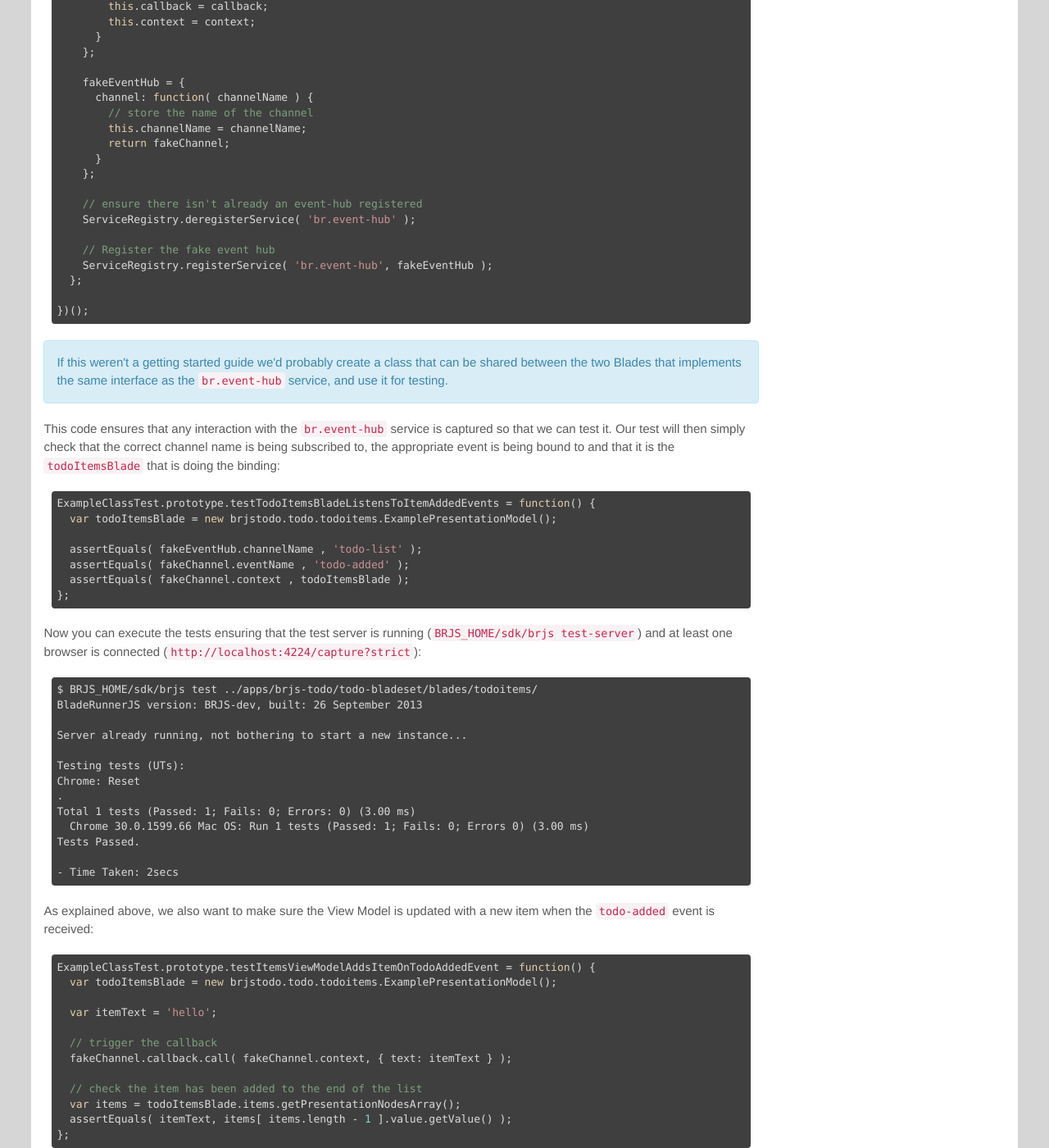
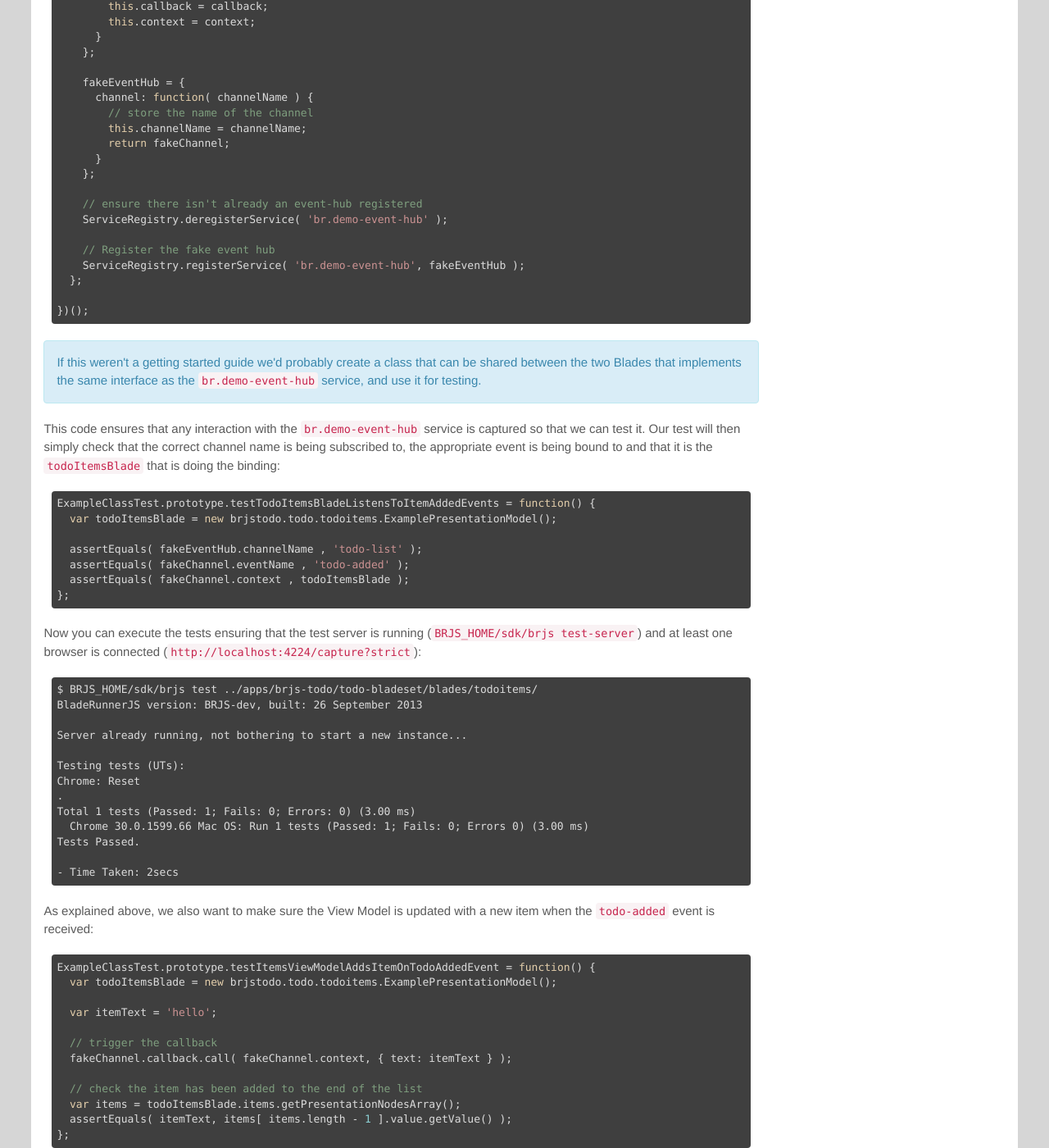
Before and after one commit to BladeRunnerJS/brjs-site, a Jekyll site: the page built from docs/use/getting_started.md, in a window 1280 px wide and 1400 px high, scrolled down 17460 px. Shown: the whole window at 82% size. Built offline with Jekyll 4.4.1, drawn with Linux system fonts in a browser that asks for light colours; Markdown is read by kramdown in place of the engine named in the settings; some of the changed text lies outside the part shown.

Commit message:
event-hub -> demo-event-hub Accidentally pushed this live earlier. Should only be made live when we next release

```diff
--- a/docs/use/getting_started.md
+++ b/docs/use/getting_started.md
@@ -368,7 +368,7 @@ Back in our `todoinput` Blade we can access the EventHub service using the [Serv
 
         this.todoText = new Field( '' );
         /*** new code ***/
-        this.eventHub = ServiceRegistry.getService( 'br.event-hub' );
+        this.eventHub = ServiceRegistry.getService( 'br.demo-event-hub' );
         /*** end of new code ***/
       };
       br.extend( ExamplePresentationModel, br.presenter.PresentationModel );
@@ -399,7 +399,7 @@ Now, in the `keyPressed` function we can trigger an event called `todo-added` on
         var Field = br.presenter.node.Field;
 
         this.todoText = new Field( '' );
-        this.eventHub = ServiceRegistry.getService( 'br.event-hub' );
+        this.eventHub = ServiceRegistry.getService( 'br.demo-event-hub' );
       };
       br.extend( ExamplePresentationModel, br.presenter.PresentationModel );
 
@@ -435,7 +435,7 @@ Ensure the BRJS server is running (`BRJS_HOME/sdk/brjs serve`) and open up the `
 
 #### Testing via a Unit Test
 
-Because we've introduced the concept and usage of the `ServiceRegistry` to our tests we should add a JSTestDriver `setUp` function to `todoinput/tests/test-unit/js-test-driver/tests/ExampleClassTest.js`. In this function we can create a `fakeEventHub` to capture any events that are triggered. We then deregister any existing services with the `br.event-hub` identifier and then register our fake event hub. The `fakeEventHub` variable has a scope so that it's accessible to the new test (the first test doesn't need to be updated):
+Because we've introduced the concept and usage of the `ServiceRegistry` to our tests we should add a JSTestDriver `setUp` function to `todoinput/tests/test-unit/js-test-driver/tests/ExampleClassTest.js`. In this function we can create a `fakeEventHub` to capture any events that are triggered. We then deregister any existing services with the `br.demo-event-hub` identifier and then register our fake event hub. The `fakeEventHub` variable has a scope so that it's accessible to the new test (the first test doesn't need to be updated):
 
     ;(function() {
 
@@ -466,10 +466,10 @@ Because we've introduced the concept and usage of the `ServiceRegistry` to our t
         };
 
         // ensure there isn't already an event-hub registered
-        ServiceRegistry.deregisterService( 'br.event-hub' );
+        ServiceRegistry.deregisterService( 'br.demo-event-hub' );
 
         // Register the fake event hub
-        ServiceRegistry.registerService( 'br.event-hub', fakeEventHub );
+        ServiceRegistry.registerService( 'br.demo-event-hub', fakeEventHub );
       };
       /*** end of new code ***/
 
@@ -539,7 +539,7 @@ First, get access to the ServiceRegistry and then register for the event on the
 
         /*** new code ***/
         // get the event hub
-        this.eventHub = ServiceRegistry.getService( 'br.event-hub' );
+        this.eventHub = ServiceRegistry.getService( 'br.demo-event-hub' );
 
         // register to recieve events
         this.eventHub.channel( 'todo-list' ).on( 'todo-added', this._todoAdded, this );
@@ -574,7 +574,7 @@ Now that the object is informed whenever a new Todo item is added, we can update
         this.items = new NodeList( [ new DisplayField( 'foo' ), new DisplayField( 'bar' ) ] );
 
         // get the event hub
-        this.eventHub = ServiceRegistry.getService( 'br.event-hub' );
+        this.eventHub = ServiceRegistry.getService( 'br.demo-event-hub' );
 
         // register to recieve events
         this.eventHub.channel( 'todo-list' ).on( 'todo-added', this._todoAdded, this );
@@ -608,7 +608,7 @@ Now that the object is informed whenever a new Todo item is added, we can update
 Open up the `todoitems` Workbench via `http://localhost:7070/brjs-todo/todo-bladeset/blades/todoitems/workbench/` ensuring the BRJS development web server is running (`BRJS_HOME/sdk/brjs serve`). Open up the JavaScript console and enter the following code:
 
     var sr = require( 'br/ServiceRegistry' );
-    var hub = sr.getService( 'br.event-hub' );
+    var hub = sr.getService( 'br.demo-event-hub' );
     hub.channel( 'todo-list' ).trigger( 'todo-added', { text: 'console todo item' } );
 
 This gets the `event-hub` from the `ServiceRegistry` and then triggers a `todo-added` event on the `todo-list` channel. When you do this you'll see a new `console todo item` added to the list in the UI.
@@ -658,10 +658,10 @@ First we want to set up a fake service that helps us interact with our Blade. Re
         };
 
         // ensure there isn't already an event-hub registered
-        ServiceRegistry.deregisterService( 'br.event-hub' );
+        ServiceRegistry.deregisterService( 'br.demo-event-hub' );
 
         // Register the fake event hub
-        ServiceRegistry.registerService( 'br.event-hub', fakeEventHub );
+        ServiceRegistry.registerService( 'br.demo-event-hub', fakeEventHub );
       };
 
     })();
@@ -669,11 +669,11 @@ First we want to set up a fake service that helps us interact with our Blade. Re
 
 <div class="alert alert-info">
   <p>
-    If this weren't a getting started guide we'd probably create a class that can be shared between the two Blades that implements the same interface as the <code>br.event-hub</code> service, and use it for testing.
+    If this weren't a getting started guide we'd probably create a class that can be shared between the two Blades that implements the same interface as the <code>br.demo-event-hub</code> service, and use it for testing.
   </p>
 </div>
 
-This code ensures that any interaction with the `br.event-hub` service is captured so that we can test it. Our test will then simply check that the correct channel name is being subscribed to, the appropriate event is being bound to and that it is the `todoItemsBlade` that is doing the binding:
+This code ensures that any interaction with the `br.demo-event-hub` service is captured so that we can test it. Our test will then simply check that the correct channel name is being subscribed to, the appropriate event is being bound to and that it is the `todoItemsBlade` that is doing the binding:
 
     ExampleClassTest.prototype.testTodoItemsBladeListensToItemAddedEvents = function() {
       var todoItemsBlade = new brjstodo.todo.todoitems.ExamplePresentationModel();
@@ -719,7 +719,7 @@ Re-running the test command will now show two tests successfully passing.
 
 Since we know that the Blade uses the EventHub to receive new items, and we have a fake hub in place, we can execute the callback that the Blade is waiting for, passing Todo item data, and then check that the item has been added to the end of the list.
 
-Both the `todoinput` and `todoitems` Blades have the functionality that we're looking for, and they are set up to communicate using the `br.event-hub` service. The next thing to do is to add them to an application [Aspect](/docs/concepts/aspects). We'll then have a fully functional Todo List app.
+Both the `todoinput` and `todoitems` Blades have the functionality that we're looking for, and they are set up to communicate using the `br.demo-event-hub` service. The next thing to do is to add them to an application [Aspect](/docs/concepts/aspects). We'll then have a fully functional Todo List app.
 
 ## Adding the Blades to an Aspect
 
```
Also changed, not shown: other parts of docs/use/getting_started.md (+1 -1 lines).
